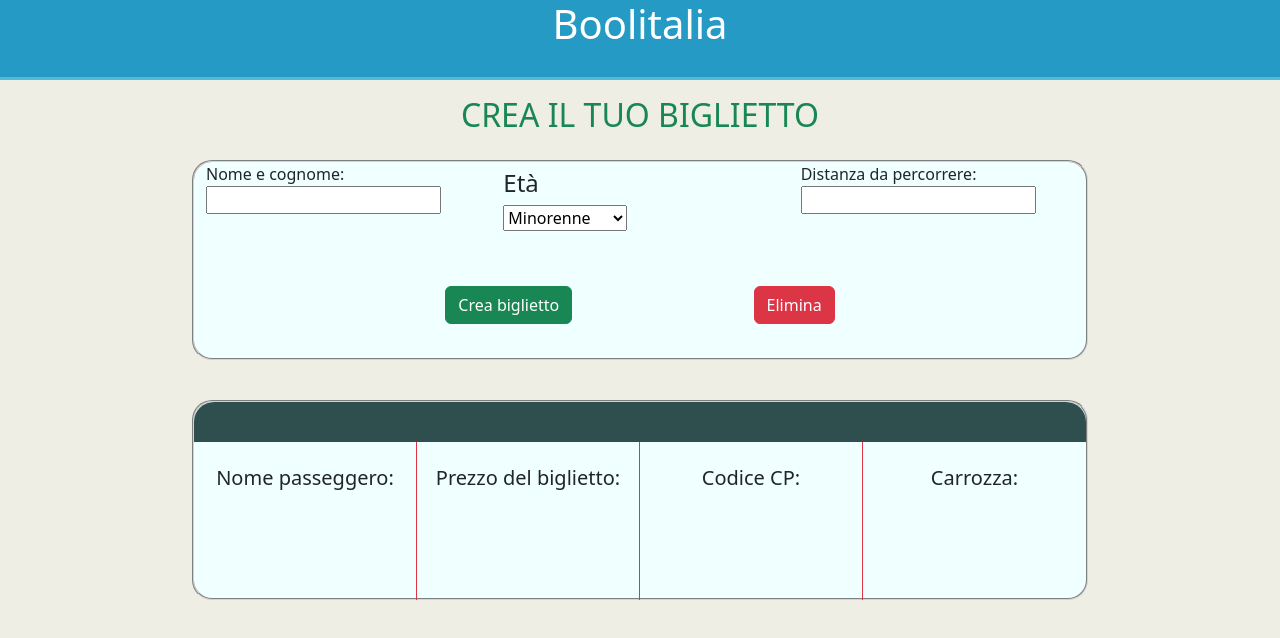
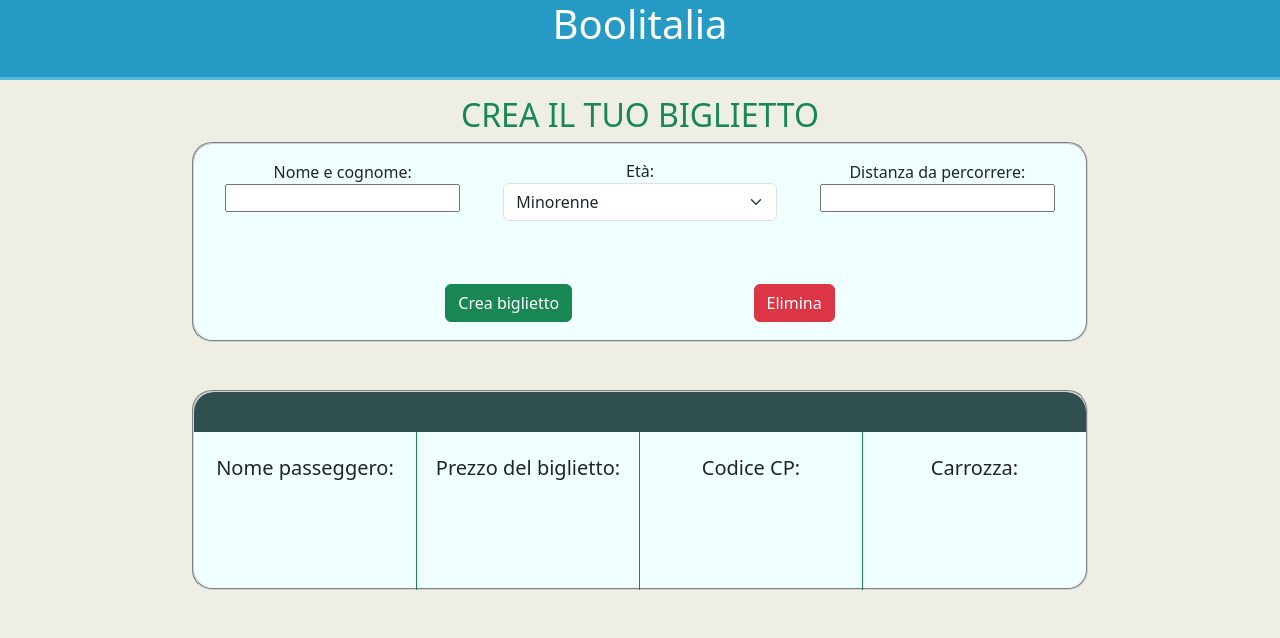
Before and after one commit to MicheleSula/js-biglietto-treno-form, a plain HTML site: page index.html in a window 1280 px wide. Both pictures are taken after a click on the button "Elimina". Drawn offline with nearby package versions, Linux system fonts and the light colour scheme.

Commit message:
Final update, some bugs still not fixed

```diff
--- a/assets/scripts/main.js
+++ b/assets/scripts/main.js
@@ -1,22 +1,23 @@
 // Variables
 const ticketGenerator = document.querySelector("#ticket-generator");
 const clearValues = document.querySelector("#clear-values");
-const onlyLetters = /^[A-Za-z\s]+$/;
-const minCp = 10000;
-const maxCp = 99999;
-const minCarriage = 1;
-const maxCarriage = 12;
+
 
 // Function to generate train ticket
 ticketGenerator.addEventListener("click",
     function createTicket() {
 
-        // Variables
+        // Variables LET
         let userName = document.getElementById("username").value;
         let age = document.getElementById("age").value;
         let km = document.getElementById("km").value;
 
-
+        // Variables CONST
+        const lettersRegExp = /^[A-Za-z\s]+$/;
+        const minCp = 10000;
+        const maxCp = 99999;
+        const minCarriage = 1;
+        const maxCarriage = 12;
 
         // Price
         price = km * 0.21;
@@ -37,14 +38,13 @@ ticketGenerator.addEventListener("click",
             document.getElementById("ticket").innerHTML = price + "€";
             document.getElementById("nome").innerHTML = userName;
           } else  {
-            alert("Non hai inserito correttamente i dati!");
+            alert("Non hai compilato tutti i campi!");
             document.getElementById("ticket").innerHTML = "";
             document.getElementById("nome").innerHTML = "";
           }
 
         // Letters checker for username input with error message toggle
-        if (userName.match(onlyLetters)) {
-            userName = userName;
+        if (userName.match(lettersRegExp)) {
             document.getElementById("lettersHelp").classList.add('hidden-text');
         } else {
             // alert("In nome e cognome vanno inserite solo lettere!");
@@ -68,9 +68,15 @@ ticketGenerator.addEventListener("click",
         cpRandomNumber = getRandomNumberCp(minCp, maxCp);
 
         function getRandomNumberCp(minCp, maxCp) {
+            if ((km != "" && km !== null) && (userName != "" && userName !== null)) {
             min = Math.ceil(minCp);
             max = Math.floor(maxCp);
             return Math.floor(Math.random() * (maxCp - minCp) + minCp);
+            } else if (userName.match(lettersRegExp) && isNaN(km)){
+                return cpRandomNumber = "";
+            } else {
+                return cpRandomNumber = "";
+            }
           }
 
           document.getElementById("codice-cp").innerHTML = cpRandomNumber;
@@ -93,6 +99,7 @@ ticketGenerator.addEventListener("click",
 // Inputclear on-click
 clearValues.addEventListener("click",
     function clearFields() {
+        // Clear form data
         let km = document.getElementById("km");
         let userName = document.getElementById("username");
 
@@ -104,7 +111,10 @@ clearValues.addEventListener("click",
             userName.value = "";
         }
 
+        // Clear generated ticket data
         document.getElementById("ticket").innerHTML = "";
         document.getElementById("nome").innerHTML = "";
+        document.getElementById("codice-cp").innerHTML = "";
+        document.getElementById("numero-carrozza").innerHTML = "";
     }
 );
--- a/css/style.css
+++ b/css/style.css
@@ -37,9 +37,6 @@ header {
     background-color: azure;
     border: 2px groove lightgray;
     border-radius: 20px;
-    position: absolute;
-    top: 20%;
-    left: 15%;
 }
 
 #current-ticket {
@@ -48,9 +45,6 @@ header {
     background-color: azure;
     border: 2px groove lightgray;
     border-radius: 20px;
-    position: absolute;
-    top: 50%;
-    left: 15%;
 }
 
 #blackband {
--- a/index.html
+++ b/index.html
@@ -10,13 +10,18 @@
 </head>
 <body>
     <div id="page-wrapper">
+        <!-- Header -->
         <header>
             <h1>Boolitalia</h1>
         </header>
         <h2 class="mt-3 text-center text-success">CREA IL TUO BIGLIETTO</h2>
+
+        <!-- Ticket generator -->
         <div id="ticket-container" class="container">
+
+            <!-- Nome e cognome -->
             <form id="form" class="row justify-content-center align-items-center">
-                <div class="col-4">
+                <div class="col-4 text-center mt-3">
                     <label class="text-center" for="username">Nome e cognome:</label>
                     <input type="text" id="username" name="username">
                     <div>
@@ -26,16 +31,18 @@
                     </div>
                 </div>
 
-                <div class="col-4">
-                    <h4>Età</h4>
-                    <select id="age">
-                        <option value="young">Minorenne</option>
+                <!-- Età -->
+                <div class="col-4 text-center">
+                     <label for="age">Età:</label>
+                    <select class="form-select" id="age" aria-label="Floating label select example">
+                        <option value="young" selected>Minorenne</option>
                         <option>Maggiorenne</option>
                         <option value="old">Over 65</option>
-                    </select>
+                      </select>
                 </div>
 
-                <div class="col-4">
+                <!-- Km da percorrere -->
+                <div class="col-4 text-center mt-3">
                     <label for="km">Distanza da percorrere:</label>
                     <input type="text" id="km" name="fname">
                     <div>
@@ -51,20 +58,22 @@
                 </div>
             </form>
         </div>
-        <div id="current-ticket">
+
+        <!-- Generated ticket -->
+        <div id="current-ticket" class="mt-5 container gx-0">
             <div id="blackband">
 
             </div>
             <div class="row my_div_class gx-0">
-                <div class="col-3 pt-4 text-center border-end border-danger my_div_class">
+                <div class="col-3 pt-4 text-center border-end border-success my_div_class">
                     <h2 class="fs-5">Nome passeggero:</h2>
                     <h2 id="nome" class="fs-4 fw-semibold"></h2>
                 </div>
-                <div class="col-3 pt-4 text-center border-end border-danger my_div_class">
+                <div class="col-3 pt-4 text-center border-end border-success my_div_class">
                     <h2 class="fs-5">Prezzo del biglietto:</h2>
                     <h2 id="ticket" class="fs-4 fw-semibold"></h2>
                 </div>
-                <div class="col-3 pt-4 text-center border-end border-danger my_div_class">
+                <div class="col-3 pt-4 text-center border-end border-success my_div_class">
                     <h2 class="fs-5">Codice CP:</h2>
                     <h2 id="codice-cp" class="fs-4 fw-semibold"></h2>
                 </div>
```
